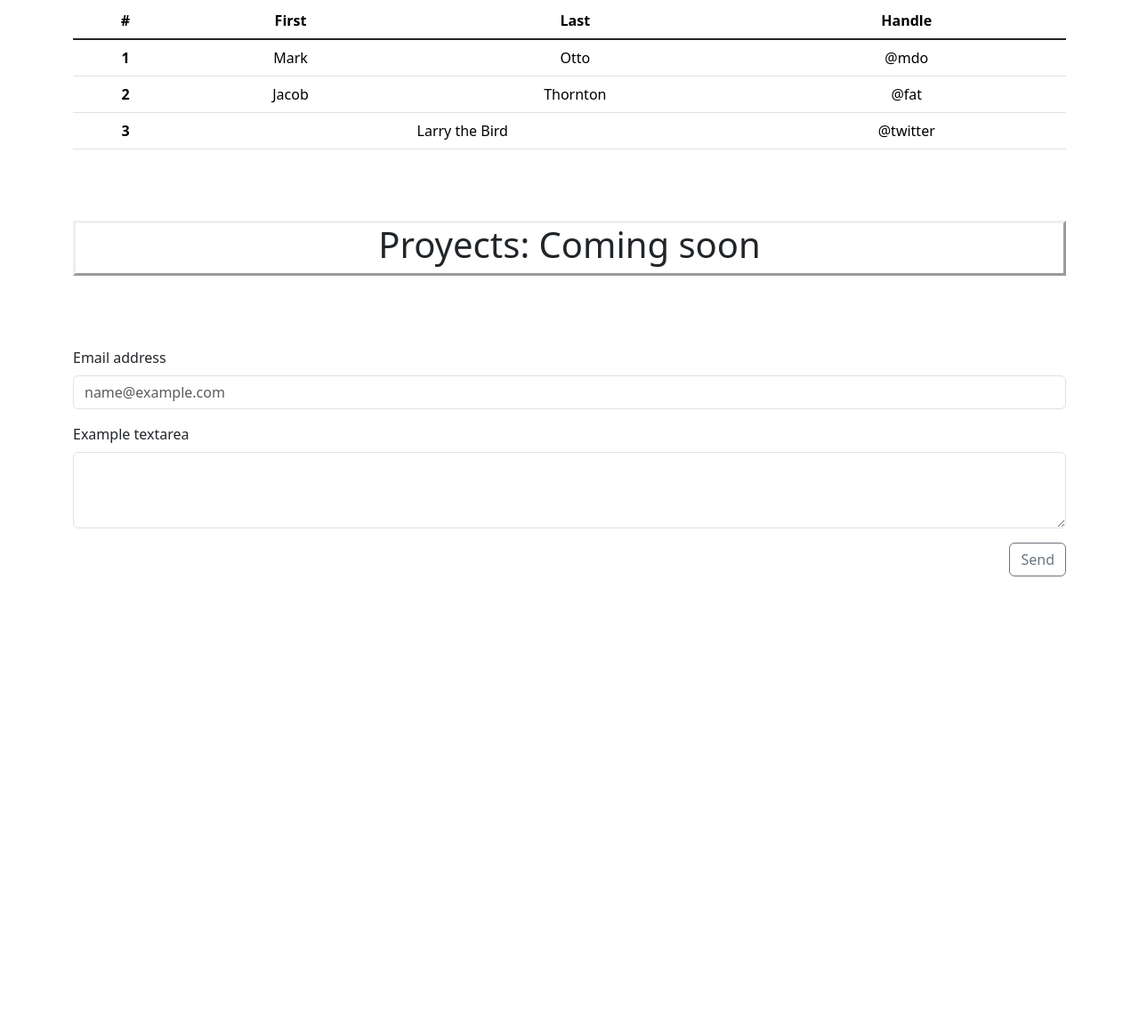
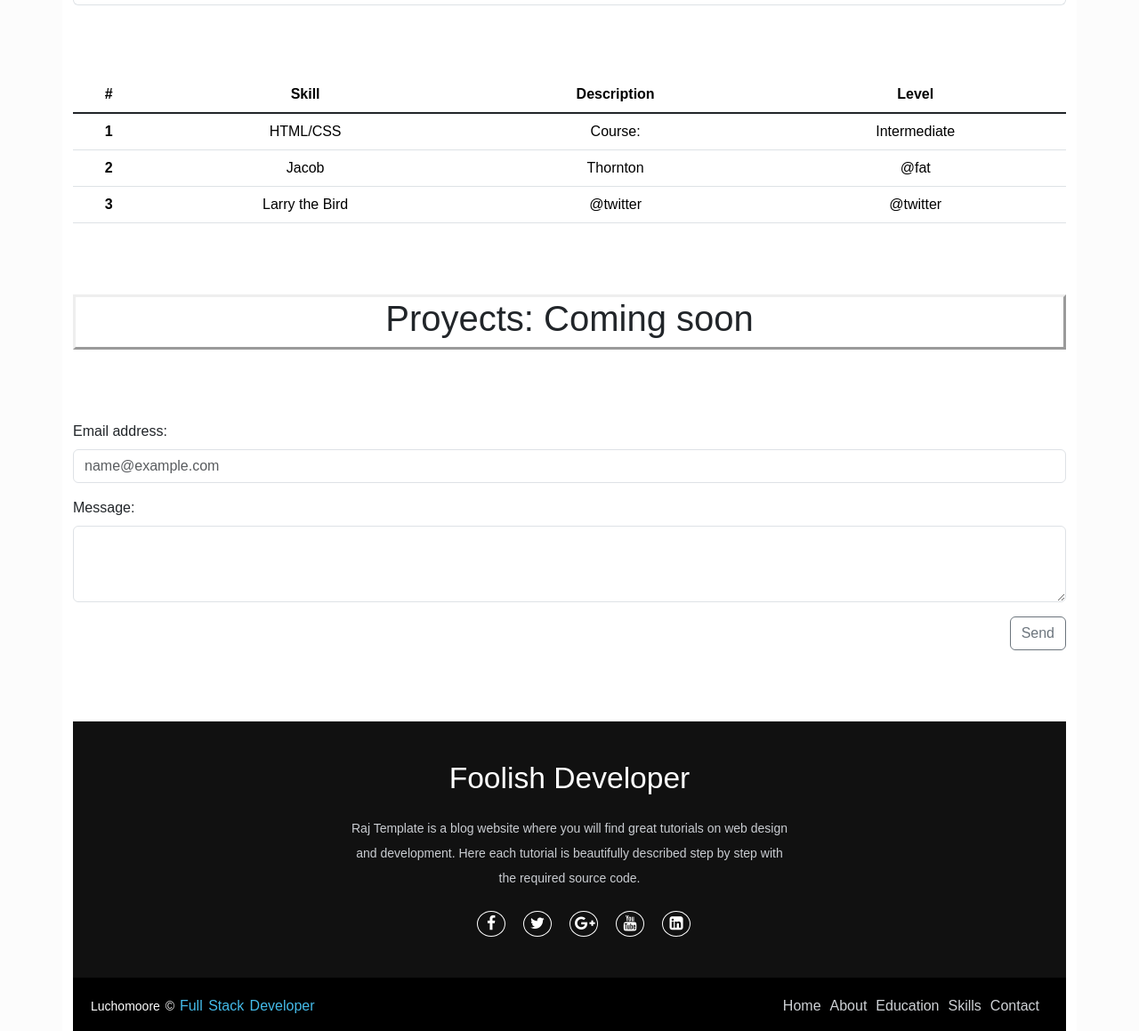
Before and after one commit to luchom77/Portfolio_FrontEnd, a plain HTML site: page index.html in a window 1280 px wide. Shown: the part 1308-2467 px from the top of the page at 89% size. Before the commit the page ends 1956 px from the top, so only its background shows below. Drawn offline with nearby package versions, Linux system fonts and the light colour scheme.

Commit message:
modulo2.1

```diff
--- a/index.html
+++ b/index.html
@@ -5,12 +5,135 @@
     <meta http-equiv="X-UA-Compatible" content="IE=edge" />
     <meta name="viewport" content="width=device-width, initial-scale=1.0" />
     <title>Mi CV</title>
-    <!-- preguntar porque no me detecta una segunda hoja de estilos -->
-    <link rel="stylesheet2" href="./styles.css" />
+    <link
+      rel="stylesheet"
+      href="https://stackpath.bootstrapcdn.com/font-awesome/4.7.0/css/font-awesome.min.css"
+    />
+    <!-- preguntar porque no me detecta mi hoja de estilos -->
+    <link rel="stylesheet2" href="styles.css" />
     <link
       rel="stylesheet"
       href="./CSS/node_modules/bootstrap/dist/css/bootstrap.min.css"
     />
+    <style media="screen">
+      * {
+        margin: 0;
+        padding: 0;
+        box-sizing: border-box;
+      }
+      body {
+        background: #fcfcfc;
+        font-family: sans-serif;
+      }
+      footer {
+        position: relative;
+        bottom: 0;
+        left: 0;
+        right: 0;
+        background: #111;
+        height: auto;
+        width: 100%;
+
+        padding-top: 40px;
+        color: #fff;
+      }
+      .footer-content {
+        display: flex;
+        align-items: center;
+        justify-content: center;
+        flex-direction: column;
+        text-align: center;
+      }
+      .footer-content h3 {
+        font-size: 2.1rem;
+        font-weight: 500;
+        text-transform: capitalize;
+        line-height: 3rem;
+      }
+      .footer-content p {
+        max-width: 500px;
+        margin: 10px auto;
+        line-height: 28px;
+        font-size: 14px;
+        color: #cacdd2;
+      }
+      .socials {
+        list-style: none;
+        display: flex;
+        align-items: center;
+        justify-content: center;
+        margin: 1rem 0 3rem 0;
+      }
+      .socials li {
+        margin: 0 10px;
+      }
+      .socials a {
+        text-decoration: none;
+        color: #fff;
+        border: 1.1px solid white;
+        padding: 5px;
+
+        border-radius: 50%;
+      }
+      .socials a i {
+        font-size: 1.1rem;
+        width: 20px;
+
+        transition: color 0.4s ease;
+      }
+      .socials a:hover i {
+        color: aqua;
+      }
+
+      .footer-bottom {
+        background: #000;
+        width: 100%;
+        padding: 20px;
+        padding-bottom: 40px;
+        text-align: center;
+      }
+      .footer-bottom p {
+        float: left;
+        font-size: 14px;
+        word-spacing: 2px;
+        text-transform: capitalize;
+      }
+      .footer-bottom p a {
+        color: #44bae8;
+        font-size: 16px;
+        text-decoration: none;
+      }
+      .footer-bottom span {
+        text-transform: uppercase;
+        opacity: 0.4;
+        font-weight: 200;
+      }
+      .footer-menu {
+        float: right;
+      }
+      .footer-menu ul {
+        display: flex;
+      }
+      .footer-menu ul li {
+        padding-right: 10px;
+        display: block;
+      }
+      .footer-menu ul li a {
+        color: #cfd2d6;
+        text-decoration: none;
+      }
+      .footer-menu ul li a:hover {
+        color: #27bcda;
+      }
+
+      @media (max-width: 500px) {
+        .footer-menu ul {
+          display: flex;
+          margin-top: 10px;
+          margin-bottom: 20px;
+        }
+      }
+    </style>
   </head>
   <body>
     <div
@@ -118,16 +241,17 @@
         <div
           id="About me"
           style="
-            text-align: left;
+            display: flex;
+            justify-content: space-between;
+            align-items: center;
             margin-bottom: 80px;
-            text-size-adjust: 200px;
-            align-content: center;
           "
+          ;
           class="row"
         >
           <img
             src="imagenes/foto_cv.png"
-            style="width: 20%; margin-left: 0px"
+            style="width: 35; margin-left: 0px"
             class="col-md-4"
           />
           <p class="col-md-8" style="text-align: justify left">
@@ -158,17 +282,17 @@
             <thead>
               <tr>
                 <th scope="col">#</th>
-                <th scope="col">First</th>
-                <th scope="col">Last</th>
-                <th scope="col">Handle</th>
+                <th scope="col">Skill</th>
+                <th scope="col">Description</th>
+                <th scope="col">Level</th>
               </tr>
             </thead>
             <tbody class="table-group-divider">
               <tr>
                 <th scope="row">1</th>
-                <td>Mark</td>
-                <td>Otto</td>
-                <td>@mdo</td>
+                <td>HTML/CSS</td>
+                <td>Course:</td>
+                <td>Intermediate</td>
               </tr>
               <tr>
                 <th scope="row">2</th>
@@ -178,7 +302,8 @@
               </tr>
               <tr>
                 <th scope="row">3</th>
-                <td colspan="2">Larry the Bird</td>
+                <td>Larry the Bird</td>
+                <td>@twitter</td>
                 <td>@twitter</td>
               </tr>
             </tbody>
@@ -204,11 +329,11 @@
         >
           <h1 id="prueba">Proyects: Coming soon</h1>
         </div>
-        <div id="Contact">
+        <div id="Contact" style="margin-bottom: 80px">
           <form style="text-align: left">
             <div class="mb-3">
               <label for="exampleFormControlInput1" class="form-label"
-                >Email address</label
+                >Email address:</label
               >
               <input
                 type="email"
@@ -219,7 +344,7 @@
             </div>
             <div class="mb-3">
               <label for="exampleFormControlTextarea1" class="form-label"
-                >Example textarea</label
+                >Message:</label
               >
               <textarea
                 class="form-control"
@@ -235,7 +360,45 @@
           </div>
         </div>
       </section>
-      <footer></footer>
+      <footer>
+        <div class="footer-content">
+          <h3>Foolish Developer</h3>
+          <p>
+            Raj Template is a blog website where you will find great tutorials
+            on web design and development. Here each tutorial is beautifully
+            described step by step with the required source code.
+          </p>
+          <ul class="socials">
+            <li>
+              <a href="#"><i class="fa fa-facebook"></i></a>
+            </li>
+            <li>
+              <a href="#"><i class="fa fa-twitter"></i></a>
+            </li>
+            <li>
+              <a href="#"><i class="fa fa-google-plus"></i></a>
+            </li>
+            <li>
+              <a href="#"><i class="fa fa-youtube"></i></a>
+            </li>
+            <li>
+              <a href="#"><i class="fa fa-linkedin-square"></i></a>
+            </li>
+          </ul>
+        </div>
+        <div class="footer-bottom">
+          <p>luchomoore &copy; <a href="index.html">Full Stack Developer</a></p>
+          <div class="footer-menu">
+            <ul class="f-menu">
+              <li><a href="">Home</a></li>
+              <li><a href="">About</a></li>
+              <li><a href="">Education</a></li>
+              <li><a href="">Skills</a></li>
+              <li><a href="">Contact</a></li>
+            </ul>
+          </div>
+        </div>
+      </footer>
     </div>
     <!-- jQuery (necesario para el JavaScript de Bootstrap?? según https://www.google.com/search?q=como+tomar+headers+de+bootstrap&oq=como+tomar+headers+de+boots&aqs=chrome.1.69i57j33i160l2j33i22i29i30.5471j0j7&sourceid=chrome&ie=UTF-8#fpstate=ive&vld=cid:90bc2c21,vid:3Gwirxld1qg )<script src="./jquery-3.3.1.min.js"></script> -->
 
--- a/styles.css
+++ b/styles.css
@@ -1,4 +1,12 @@
 #prueba {
   margin: 10px;
-  width: 100px;
+  width: 10px;
+  text-align: center;
 }
+
+img {
+  max-width: 100%;
+  height: auto;
+}
+
+/* foolish developer footer */
```
